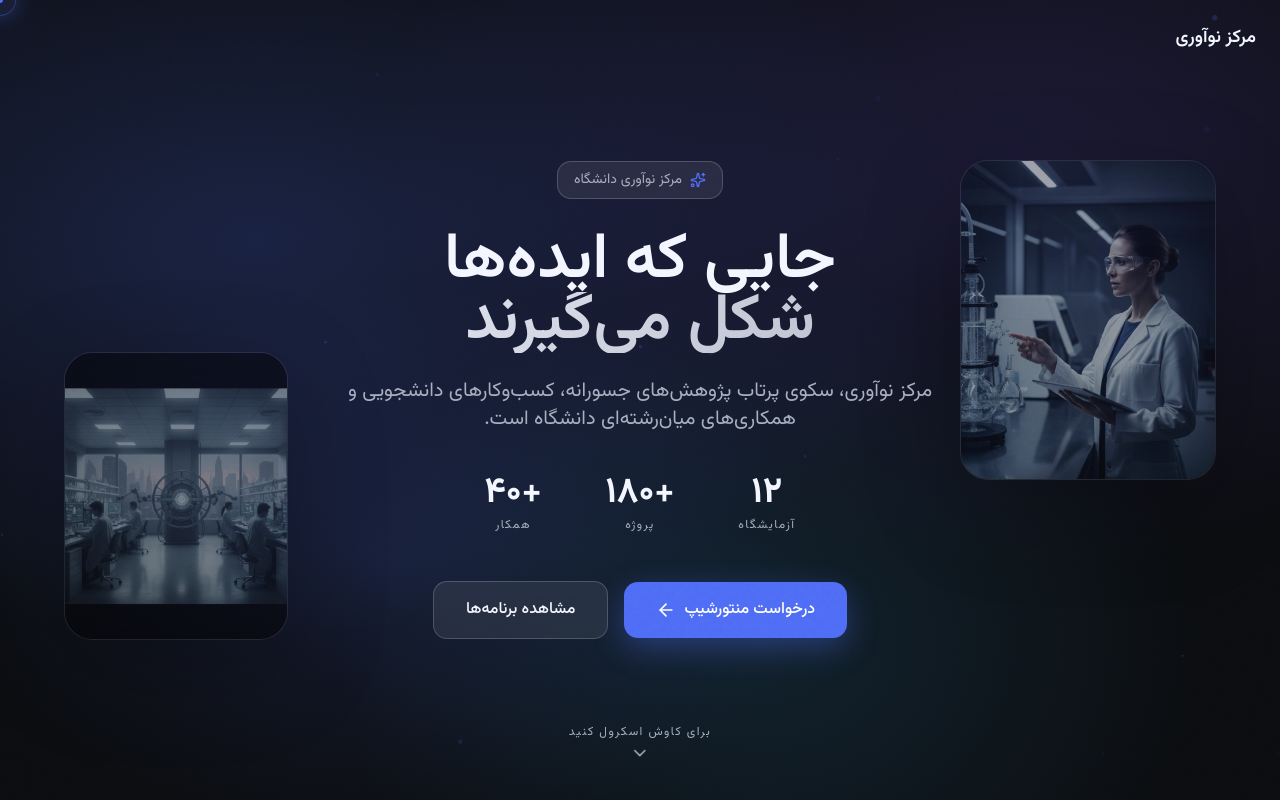
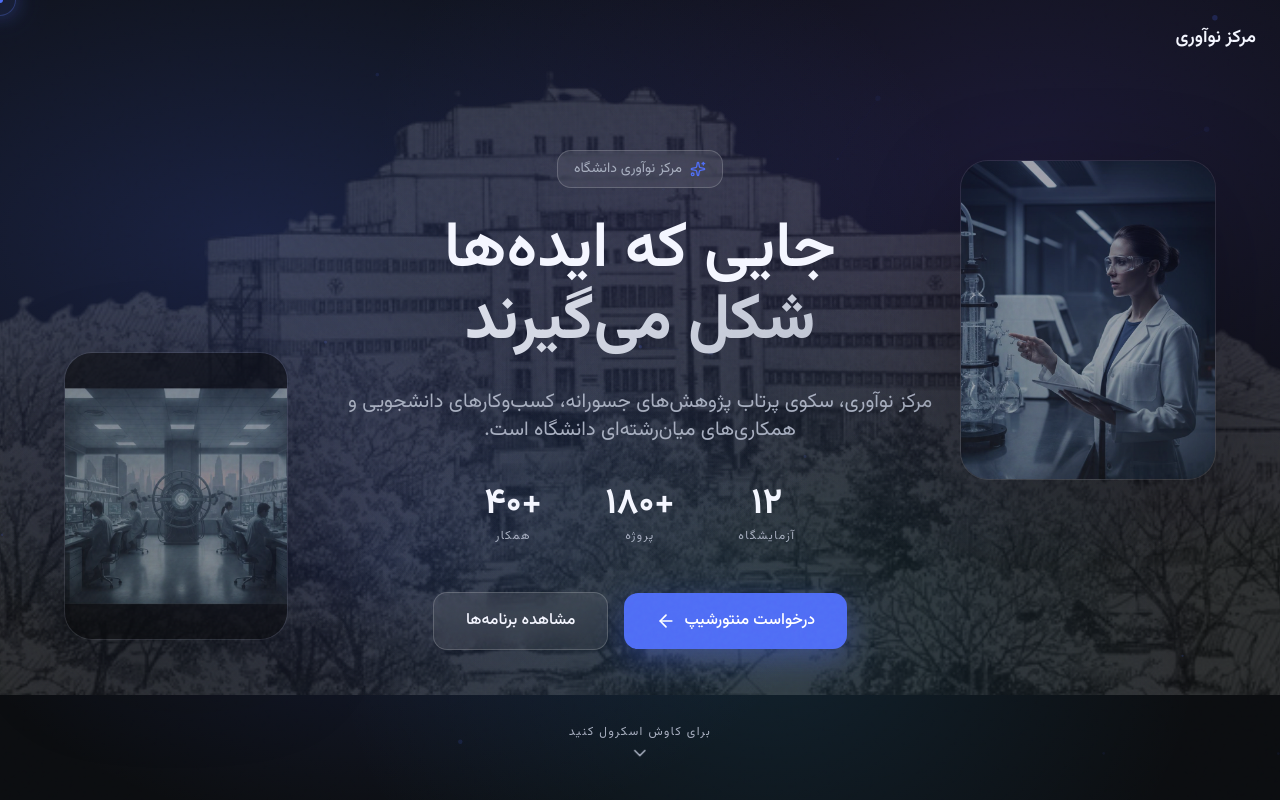
Before and after one commit to SinaTZ0/kimi-app-incepator-demo, a React (Vite) app: page / in a window 1280 px wide. Shown: the top 800 px of the page. Built offline with nearby package versions, Linux system fonts and the light colour scheme.

Commit message:
some bg image

```diff
--- a/src/sections/HeroSection.tsx
+++ b/src/sections/HeroSection.tsx
@@ -37,7 +37,13 @@ export default function HeroSection() {
     <section ref={sectionRef} className="relative min-h-screen flex items-center justify-center overflow-hidden">
       <div ref={contentRef} className="relative z-10 w-full px-6 lg:px-12">
         {/* Central Hero Content */}
-        <div className="max-w-5xl mx-auto text-center">
+        <div className="max-w-5xl mx-auto text-center relative">
+          <img
+            src="/hut-drawing-transparent2.png"
+            alt="پژوهشگر"
+            className="w-full h-full scale-150 -translate-y-20 object-cover absolute -z-10 opacity-15"
+          />
+
           {/* Badge */}
           <div className="inline-flex items-center gap-2 glass-button px-4 py-2 mb-8">
             <Sparkles className="w-4 h-4 text-indigo" />
@@ -47,7 +53,7 @@ export default function HeroSection() {
           {/* Main Headline */}
           <h1 className="text-display-1 text-text-primary mb-6">
             جایی که ایده‌ها
-            <span className="block text-gradient">شکل می‌گیرند</span>
+            <h1 className=" text-gradient">شکل می‌گیرند</h1>
           </h1>
 
           {/* Description */}
@@ -83,7 +89,7 @@ export default function HeroSection() {
       </div>
 
       {/* Floating Image Cards */}
-      <div className="absolute inset-0 pointer-events-none overflow-hidden">
+      <div className="absolute inset-0 pointer-events-none overflow-hidden z-10">
         {/* Left floating card */}
         <div className="absolute right-[5%] top-[20%] w-48 md:w-64 h-64 md:h-80 glass-card overflow-hidden opacity-60 animate-float hidden lg:block">
           <img src="/hero_portrait.jpg" alt="پژوهشگر" className="w-full h-full object-cover" />
```
Also changed, not shown: public/hut-drawing-transparent2.png (added).
